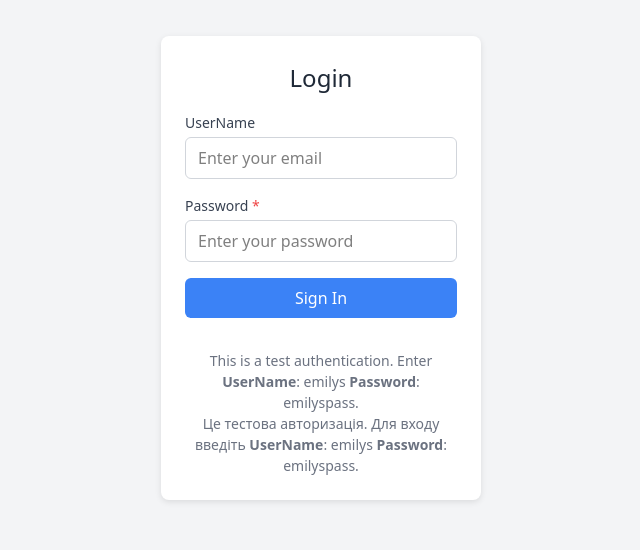
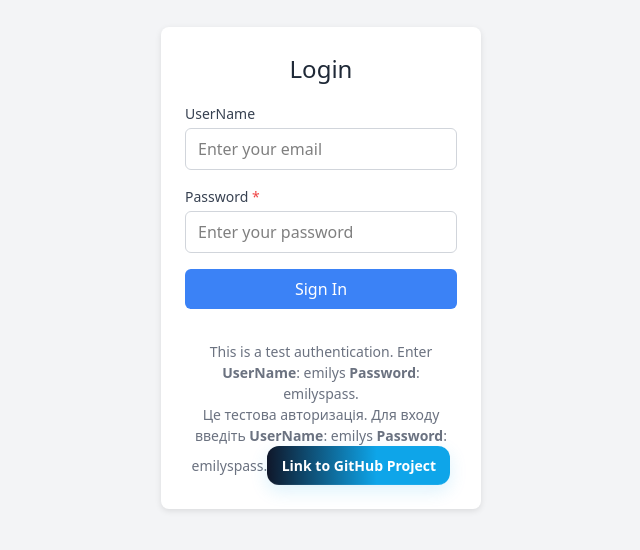
Before and after one commit to julasweta/react-dashboard-starter-kit, a React (Vite) app: page /#/login in a window 1280 px wide. Shown: the part 132-682 px from the top of the page, without its empty margins (319-959 px from the left). Built offline with nearby package versions, Linux system fonts and the light colour scheme.

Commit message:
add;link to git

```diff
--- a/src/modules/auth/LoginForm.module.scss
+++ b/src/modules/auth/LoginForm.module.scss
@@ -28,3 +28,25 @@
   color: #6b7280;
   text-align: center;
 }
+
+.link {
+  display: inline-flex;
+  align-items: center;
+  gap: 0.6rem;
+  padding: 0.55rem 0.9rem;
+  border-radius: 12px;
+  background: linear-gradient(90deg, #0f172a, #0ea5e9 60%);
+  color: #fff;
+  text-decoration: none;
+  font-weight: 600;
+  box-shadow: 0 6px 18px rgba(14, 165, 233, 0.14), inset 0 -1px 0 rgba(255, 255, 255, 0.06);
+  transition: transform 0.14s ease, box-shadow 0.14s ease, filter 0.14s ease;
+}
+
+.link:hover,
+.link:focus {
+  transform: translateY(-4px);
+  box-shadow: 0 14px 30px rgba(14, 165, 233, 0.18);
+  filter: brightness(1.05);
+  outline: none;
+}
--- a/src/modules/auth/LoginForm.tsx
+++ b/src/modules/auth/LoginForm.tsx
@@ -89,6 +89,8 @@ export const LoginForm = () => {
           Для входу введіть
           <strong> UserName</strong>: emilys
           <strong> Password</strong>: emilyspass.
+
+          <a href="https://github.com/julasweta/react-dashboard-starter-kit " target="_blank" rel="noopener noreferrer" className={styles.link}>  Link to GitHub Project  </a>
         </p>
       </form>
     </div>
```
